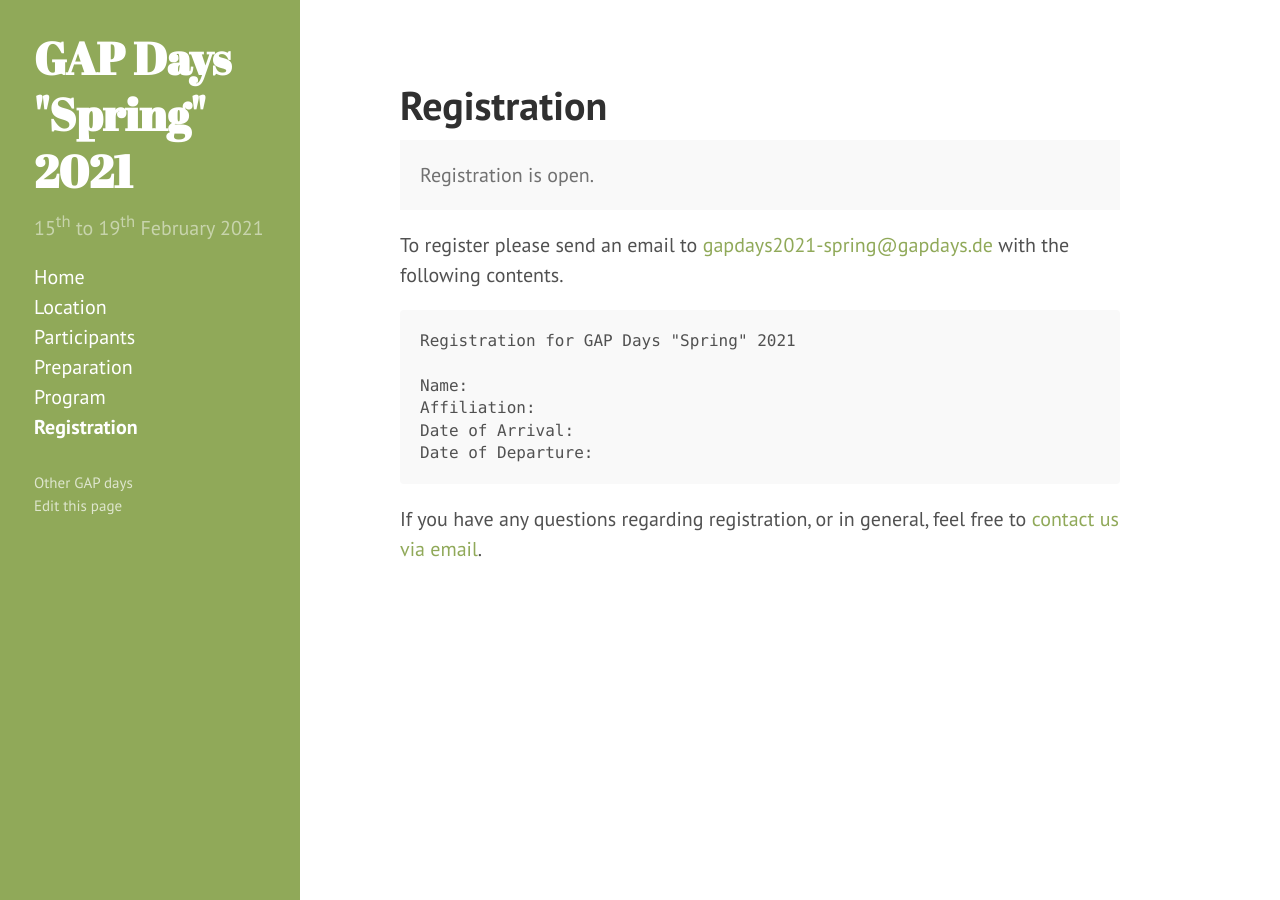
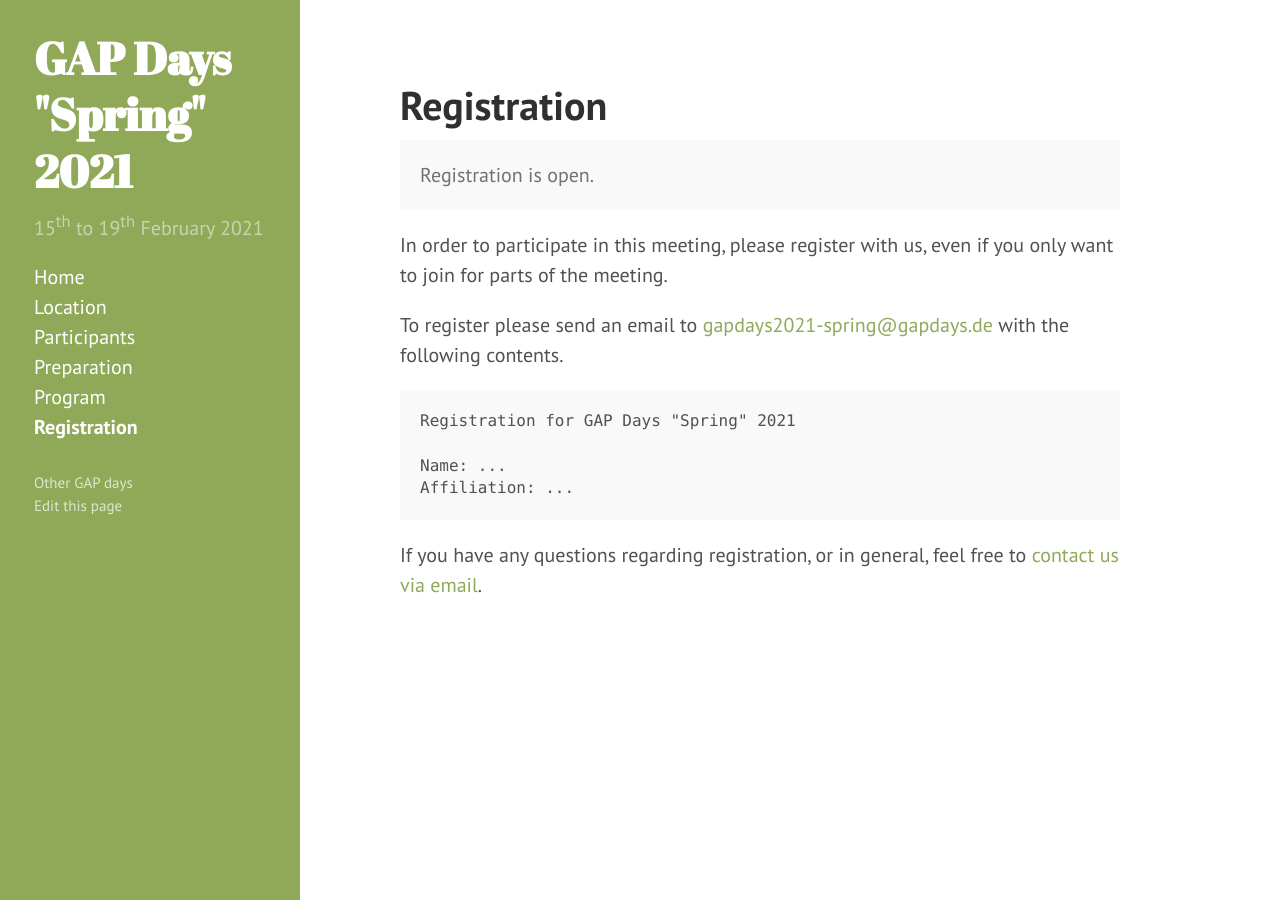
Before and after one commit to gapdays/gapdays2021-spring, a Jekyll site: the page built from registration.md, in a window 1280 px wide. Built offline with Jekyll 4.4.1, drawn with Linux system fonts in a browser that asks for light colours.

Commit message:
Update reg page

````diff
--- a/registration.md
+++ b/registration.md
@@ -14,14 +14,15 @@ registration_state: open
 {% when 'open' %}
 <p class="message">Registration is open.</p>
 
+In order to participate in this meeting, please register with us, even if you only
+want to join for parts of the meeting.
+
 To register please send an email to [{{site.email}}](mailto:{{site.email}}) with the following contents.
 ```
 Registration for {{site.title}}
 
-Name:
-Affiliation:
-Date of Arrival:
-Date of Departure:
+Name: ...
+Affiliation: ...
 ```
 
 <p>
````
